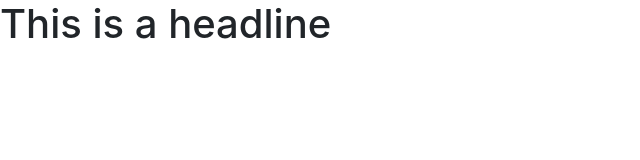
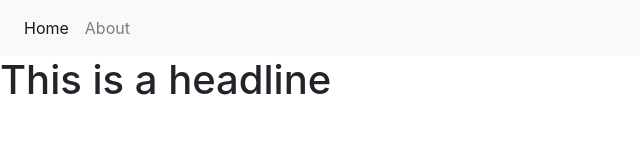
Before and after one commit to chrislicodes/Mini-Projects, a plain HTML site: page index.html in a window 1280 px wide. Shown: the whole page, without its empty margins (0-640 px from the left). Drawn offline with nearby package versions, Linux system fonts and the light colour scheme.

Commit message:
added simple navbar

```diff
--- a/index.html
+++ b/index.html
@@ -8,11 +8,20 @@
     <!-- Bootstrap CSS -->
     <link rel="stylesheet" href="https://stackpath.bootstrapcdn.com/bootstrap/4.5.2/css/bootstrap.min.css" integrity="sha384-JcKb8q3iqJ61gNV9KGb8thSsNjpSL0n8PARn9HuZOnIxN0hoP+VmmDGMN5t9UJ0Z" crossorigin="anonymous">
     <link rel="stylesheet" href="css/styles.css">
-
     <title>Bootstrap 4 jay!</title>
   </head>
+
   <body>
+
+  <nav class="navbar navbar-expand navbar-light bg-light">
+      <div class="nav navbar-nav">
+          <a class="nav-item nav-link active" href="#">Home <span class="sr-only">(current)</span></a>
+          <a class="nav-item nav-link" href="#">About</a>
+      </div>
+  </nav>
+
     <h1>This is a headline</h1>
+
 
 
     <script src="https://code.jquery.com/jquery-3.5.1.slim.min.js" integrity="sha384-DfXdz2htPH0lsSSs5nCTpuj/zy4C+OGpamoFVy38MVBnE+IbbVYUew+OrCXaRkfj" crossorigin="anonymous"></script>
```
